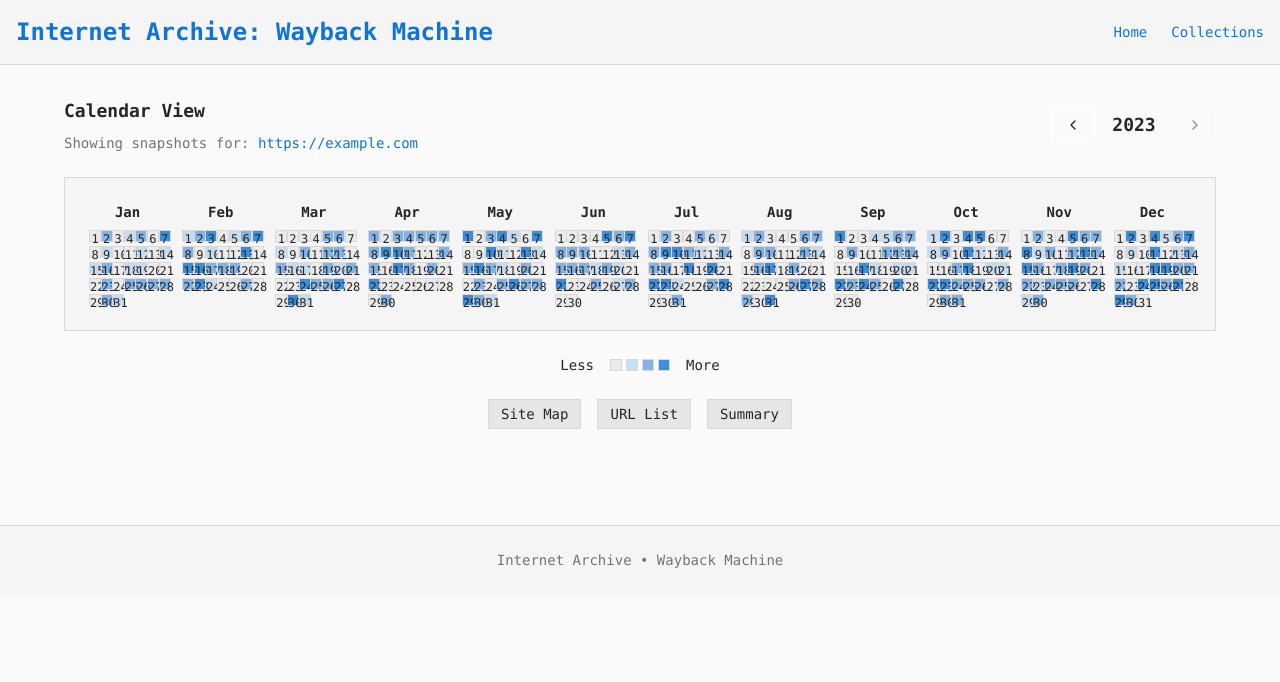
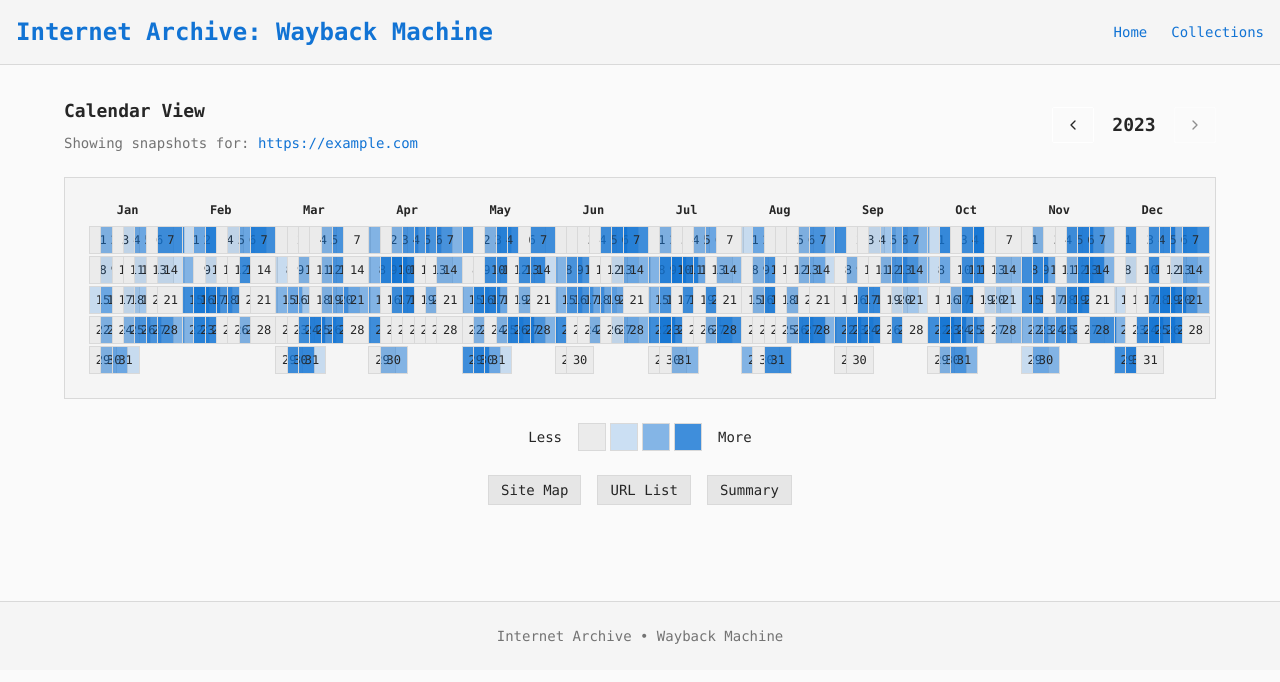
Before and after one commit to NovusSocius/wbm_v2, a React (Vite) app: page / in a window 1280 px wide. Both pictures are taken after typing "https://example.com" into the empty fields and a click on the button "Browse History". Shown: the top 682 px of the page. Built offline with nearby package versions, Linux system fonts and the light colour scheme; the HTML template or start-up script is replaced by a standard one.

Commit message:
Fix Calendar View layout

```diff
--- a/src/index.css
+++ b/src/index.css
@@ -136,7 +136,7 @@
   }
 
   .heatmap-cell {
-    @apply w-3 h-3 border border-border cursor-pointer;
+    @apply w-7 h-7 min-w-[1.75rem] min-h-[1.75rem] border border-border cursor-pointer flex items-center justify-center text-xs transition-all;
   }
 
   .heatmap-empty {
--- a/src/pages/Calendar.tsx
+++ b/src/pages/Calendar.tsx
@@ -95,8 +95,8 @@ const Calendar = () => {
 
             return (
               <div key={month} className="space-y-2">
-                <h3 className="text-sm font-bold text-center">{month}</h3>
-                <div className="grid grid-cols-7 gap-1">
+                <h3 className="text-xs font-bold text-center mb-1">{month}</h3>
+                <div className="grid grid-cols-7 gap-0.5">
                   {Array.from({ length: daysInMonth }, (_, day) => {
                     const dateStr = `${currentYear}-${(monthIndex + 1).toString().padStart(2, '0')}-${(day + 1).toString().padStart(2, '0')}`;
                     const count = monthData[dateStr] || 0;
```
